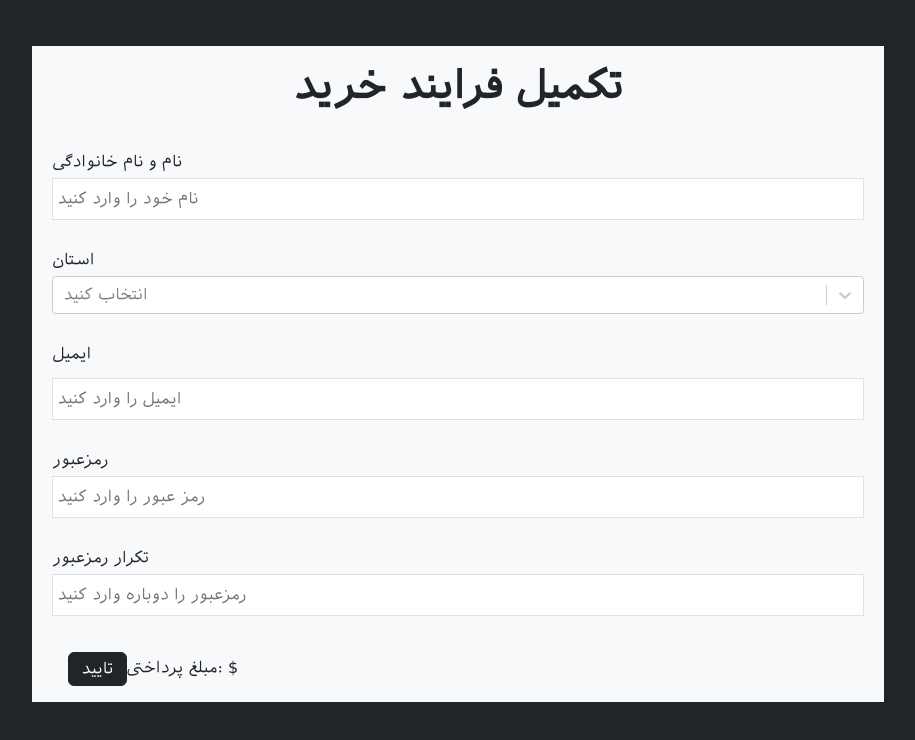
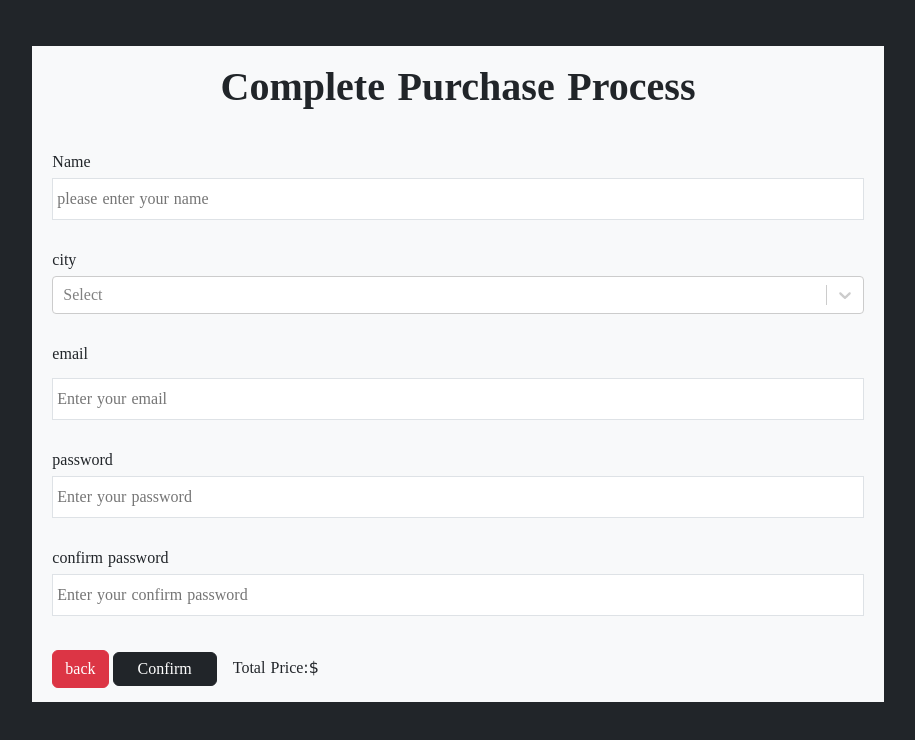
Before and after one commit to shrMohtashm/Shopping-website, a React (Create React App) app: page /checkout in a window 1280 px wide. Shown: the top 740 px of the page, without its empty margins (182-1097 px from the left). Built offline with nearby package versions, Linux system fonts and the light colour scheme.

Commit message:
edit pagination & add validation file

```diff
--- a/src/Pages/Checkout/Checkout.jsx
+++ b/src/Pages/Checkout/Checkout.jsx
@@ -1,72 +1,18 @@
 import React, { useState } from "react";
 import { useForm, Controller } from "react-hook-form";
 import { yupResolver } from "@hookform/resolvers/yup";
-import * as yup from "yup";
 import Select from "react-select";
 import Toast from "components/Toast";
 import { useNavigate } from "react-router-dom";
 import { useDispatch } from "react-redux";
+import { checkoutSchema } from "utils/validationSchemas";
+import { city_options } from "utils/data";
 
 export default function Checkout() {
-  const options = [
-    { value: "آذربایجان شرقی", label: "آذربایجان شرقی" },
-    { value: "اذربایجان غربی", label: "اذربایجان غربی" },
-    { value: "اردبیل", label: "اردبیل" },
-    { value: "اصفهان", label: "اصفهان" },
-    { value: "البرز", label: "البرز" },
-    { value: "ایلام", label: "ایلام" },
-    { value: "بوشهر", label: "بوشهر" },
-    { value: "تهران", label: "تهران" },
-    { value: "چهارمحال و بختیاری", label: "چهارمحال و بختیاری" },
-    { value: "خراسان جنوبی", label: "خراسان جنوبی" },
-    { value: "راسان رضوی", label: "راسان رضوی" },
-    { value: "خراسان شمالی", label: "خراسان شمالی" },
-    { value: "خوزستان", label: "خوزستان" },
-    { value: "زنجان", label: "زنجان" },
-    { value: "سمنان", label: "سمنان" },
-    { value: "سیستان و بلوچستان", label: "سیستان و بلوچستان" },
-    { value: "قزوین", label: "قزوین" },
-    { value: "قم", label: "قم" },
-    { value: "کردستان", label: "کردستان" },
-    { value: "کرمان", label: "کرمان" },
-    { value: "کرمانشاه", label: "کرمانشاه" },
-    { value: "کهگیلویه وبویراحمد", label: "کهگیلویه وبویراحمد" },
-    { value: "گلستان", label: "گلستان" },
-    { value: "گیلان", label: "گیلان" },
-    { value: "مازندران", label: "مازندران" },
-    { value: "مرکزی", label: "مرکزی" },
-    { value: "هرمزگان", label: "هرمزگان" },
-    { value: "همدان", label: "همدان" },
-    { value: "یزد", label: "یزد" },
-  ];
 
   const [toast, setToast] = useState({ type: "info", message: "" });
   const navigate = useNavigate();
   const dispatch = useDispatch();
-
-  const schema = yup.object().shape({
-    fullname: yup.string().required("فیلد نام اجباری است"),
-    email: yup
-      .string()
-      .email("ایمیل معتبر وارد کنید")
-      .required("فیلد ایمیل اجباری است"),
-    password: yup
-      .string()
-      .required("فیلد پسورد اجباری است")
-      .min(4, "پسورد حداقل 4 کاراکتر است")
-      .max(20, "پسورد حداکثر 20 کاراکتر است"),
-    confirmPassword: yup
-      .string()
-      .required("فیلد تکرار رمز عبور اجباری است")
-      .oneOf([yup.ref("password"), null], "رمزهای عبور مطابقت ندارند"),
-    city: yup
-      .object()
-      .shape({
-        value: yup.string().required("شهر "),
-        label: yup.string().required("وارد"),
-      })
-      .required("شهر خود را وارد کنید"),
-  });
 
   const {
     register,
@@ -75,7 +21,7 @@ export default function Checkout() {
     setValue,
     formState: { errors },
   } = useForm({
-    resolver: yupResolver(schema),
+    resolver: yupResolver(checkoutSchema),
   });
 
   const handleSelectChange = (selected) => {
@@ -85,7 +31,7 @@ export default function Checkout() {
   const onSubmit = (data) => {
     setToast({
       type: "success",
-      message: `اطلاعات کاربری شما با موفقیت ثبت شد`,
+      message: `Your user information has been successfully registered`,
     });
     dispatch({ type: "REMOVE_ALL_PRODUCTS" });
     localStorage.removeItem("TotalPrice");
@@ -95,14 +41,7 @@ export default function Checkout() {
     console.log(data);
   };
 
-  // useEffect(() => {
-  //   setToast({ type: "warning", message: `مهلت تکمیل خرید 15 دقیقه است` });
-  //   const timeoutId = setTimeout(() => {
-  //     navigate('/');
-  //   }, 900000)
 
-  //   return () => clearTimeout(timeoutId);
-  // }, [navigate])
 
   return (
     <>
@@ -115,7 +54,7 @@ export default function Checkout() {
           <div className="row bg-light border border-dark border-1">
             <div className="col-md-12 ">
               <h1 className="text-center text-dark py-3 fw-bold">
-                تکمیل فرایند خرید
+              Complete Purchase Process
               </h1>
             </div>
             <div className="col-md-12">
@@ -123,13 +62,13 @@ export default function Checkout() {
                 <div>
                   <form className="p-2" onSubmit={handleSubmit(onSubmit)}>
                     <label htmlFor="name" className="mb-1">
-                      نام و نام خانوادگی
+                     Name
                     </label>
                     <input
                       id="name"
                       className="w-100 py-2 px-1 mb-1 border border-1"
                       type="text"
-                      placeholder="نام خود را وارد کنید"
+                      placeholder="please enter your name"
                       {...register("fullname")}
                     />
                     <span className="fs-6 text-danger p-2 mb-1">
@@ -137,8 +76,7 @@ export default function Checkout() {
                     </span>
                     <br />
                     <label htmlFor="city" className="mb-1">
-                      {" "}
-                      استان{" "}
+                     city
                     </label>
 
                     <Controller
@@ -149,12 +87,12 @@ export default function Checkout() {
                         <>
                           <Select
                             {...field}
-                            placeholder="انتخاب کنید"
+                            placeholder="Select"
                             onChange={(selectedOption) => {
                               handleSelectChange(selectedOption);
                               field.onChange(selectedOption);
                             }}
-                            options={options}
+                            options={city_options}
                             value={field.value || null}
                             className="mb-1"
                           />
@@ -168,13 +106,13 @@ export default function Checkout() {
                     />
                     <br />
                     <label htmlFor="email" className="mb-1">
-                      ایمیل
+                      email
                     </label>
                     <input
                       id="email"
                       type="text"
                       className="w-100 py-2 px-1 mt-2 mb-1 border border-1"
-                      placeholder="ایمیل را وارد کنید"
+                      placeholder="Enter your email"
                       {...register("email")}
                     />
                     <span className="fs-6 text-danger p-2 mb-1">
@@ -182,12 +120,12 @@ export default function Checkout() {
                     </span>
                     <br />
                     <label htmlFor="password" className="mb-1">
-                      رمزعبور
+                      password
                     </label>
                     <input
                       id="password"
                       type="password"
-                      placeholder="رمز عبور را وارد کنید"
+                      placeholder="Enter your password"
                       className="w-100 py-2 px-1 mb-1 border border-1"
                       {...register("password")}
                     />
@@ -196,31 +134,35 @@ export default function Checkout() {
                     </span>
                     <br />
                     <label htmlFor="confirmPassword" className="mb-1">
-                      تکرار رمزعبور
+                     confirm password
                     </label>
                     <input
                       id="confirmPassword"
                       type="password"
-                      placeholder="رمزعبور را دوباره وارد کنید"
+                      placeholder="Enter your confirm password"
                       className="w-100 py-2 px-1 mb-1 border border-1"
                       {...register("confirmPassword")}
                     />
                     <span className="fs-6 text-danger p-2 mb-1">
-                      {" "}
-                      {errors.confirmPassword?.message}{" "}
+                      {errors.confirmPassword?.message}
                     </span>
                     <br />
                     <div className="col-md-12">
                       <div className="row">
                         <div className="col-md-5">
+                          <button className="btn btn-danger me-1" type="button" onClick={()=>navigate(-1)}>
+                            back
+                          </button>
                           <input
                             type="submit"
-                            value="تایید"
-                            className="btn btn-dark my-2 py-1 ms-3"
+                            value="Confirm"
+                            className="btn btn-dark my-2 py-1 px-4 me-3"
                           />
+
                           <span>
-                            مبلغ پرداختی: $
+                          Total Price:
                             {JSON.parse(localStorage.getItem("TotalPrice"))}
+                            $
                           </span>
                         </div>
                       </div>
--- a/src/Pages/ShoppingCart/ShoppingCart.jsx
+++ b/src/Pages/ShoppingCart/ShoppingCart.jsx
@@ -55,7 +55,7 @@ export default function ShoppingCart() {
             </div>
             <div className="col-md-12 p-5 ">
               <div className="text-start bg-light px-2 py-3 border mb-1">
-                totalPrice:
+                total Price:
                 {total}$
               </div>
               {cartItems.map((item) => {
@@ -124,7 +124,7 @@ export default function ShoppingCart() {
                 </Link>
                 <Link to="/" className="text-decoration-none ">
                   <Button block color="dark">
-                    Return to Home Page
+                    Back to Home Page
                   </Button>
                 </Link>
               </div>
--- a/src/utils/data.js
+++ b/src/utils/data.js
@@ -17,3 +17,35 @@ export const links = [
       id: 2,
     },
   ];
+
+  export const city_options = [
+    { value: "آذربایجان شرقی", label: "آذربایجان شرقی" },
+    { value: "اذربایجان غربی", label: "اذربایجان غربی" },
+    { value: "اردبیل", label: "اردبیل" },
+    { value: "اصفهان", label: "اصفهان" },
+    { value: "البرز", label: "البرز" },
+    { value: "ایلام", label: "ایلام" },
+    { value: "بوشهر", label: "بوشهر" },
+    { value: "تهران", label: "تهران" },
+    { value: "چهارمحال و بختیاری", label: "چهارمحال و بختیاری" },
+    { value: "خراسان جنوبی", label: "خراسان جنوبی" },
+    { value: "راسان رضوی", label: "راسان رضوی" },
+    { value: "خراسان شمالی", label: "خراسان شمالی" },
+    { value: "خوزستان", label: "خوزستان" },
+    { value: "زنجان", label: "زنجان" },
+    { value: "سمنان", label: "سمنان" },
+    { value: "سیستان و بلوچستان", label: "سیستان و بلوچستان" },
+    { value: "قزوین", label: "قزوین" },
+    { value: "قم", label: "قم" },
+    { value: "کردستان", label: "کردستان" },
+    { value: "کرمان", label: "کرمان" },
+    { value: "کرمانشاه", label: "کرمانشاه" },
+    { value: "کهگیلویه وبویراحمد", label: "کهگیلویه وبویراحمد" },
+    { value: "گلستان", label: "گلستان" },
+    { value: "گیلان", label: "گیلان" },
+    { value: "مازندران", label: "مازندران" },
+    { value: "مرکزی", label: "مرکزی" },
+    { value: "هرمزگان", label: "هرمزگان" },
+    { value: "همدان", label: "همدان" },
+    { value: "یزد", label: "یزد" },
+  ];
--- /dev/null
+++ b/src/utils/validationSchemas.js
@@ -0,0 +1,25 @@
+import * as yup from "yup";
+
+export const checkoutSchema = yup.object().shape({
+    fullname: yup.string().required("Name field is required"),
+    email: yup
+      .string()
+      .email("Enter a valid email")
+      .required("Email field is required"),
+    password: yup
+      .string()
+      .required("Password field is required")
+      .min(4, "Password must be at least 4 characters")
+      .max(20, "Password must be at most 20 characters"),
+    confirmPassword: yup
+      .string()
+      .required("Confirm password field is required")
+      .oneOf([yup.ref("password"), null], "Passwords do not match"),
+    city: yup
+      .object()
+      .shape({
+        value: yup.string().required("city "),
+        label: yup.string().required("enter"),
+      })
+      .required("select your city"),
+  });
```
Also changed, not shown: src/Components/products/ProductList.jsx (+21 -10 lines).
